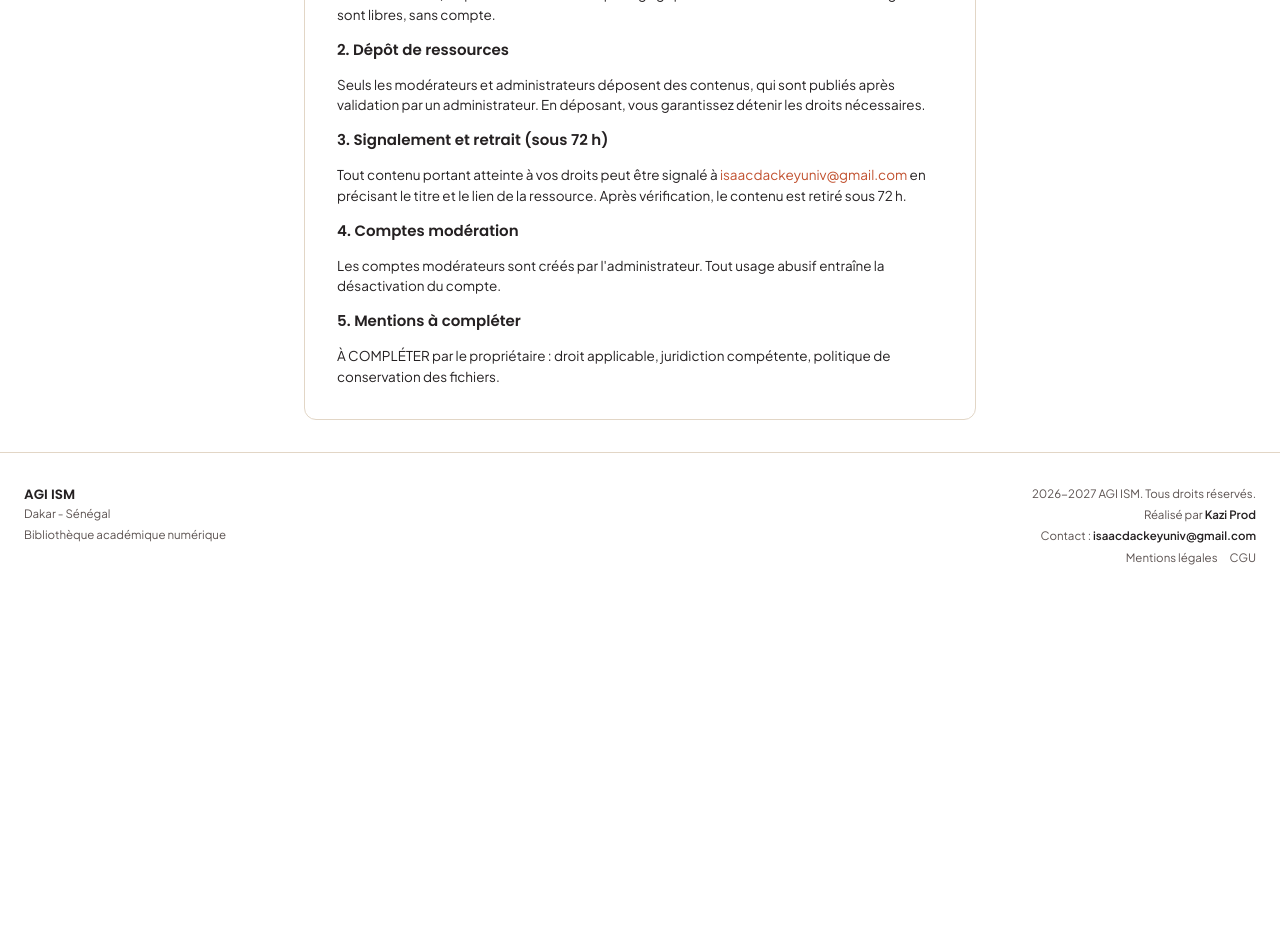
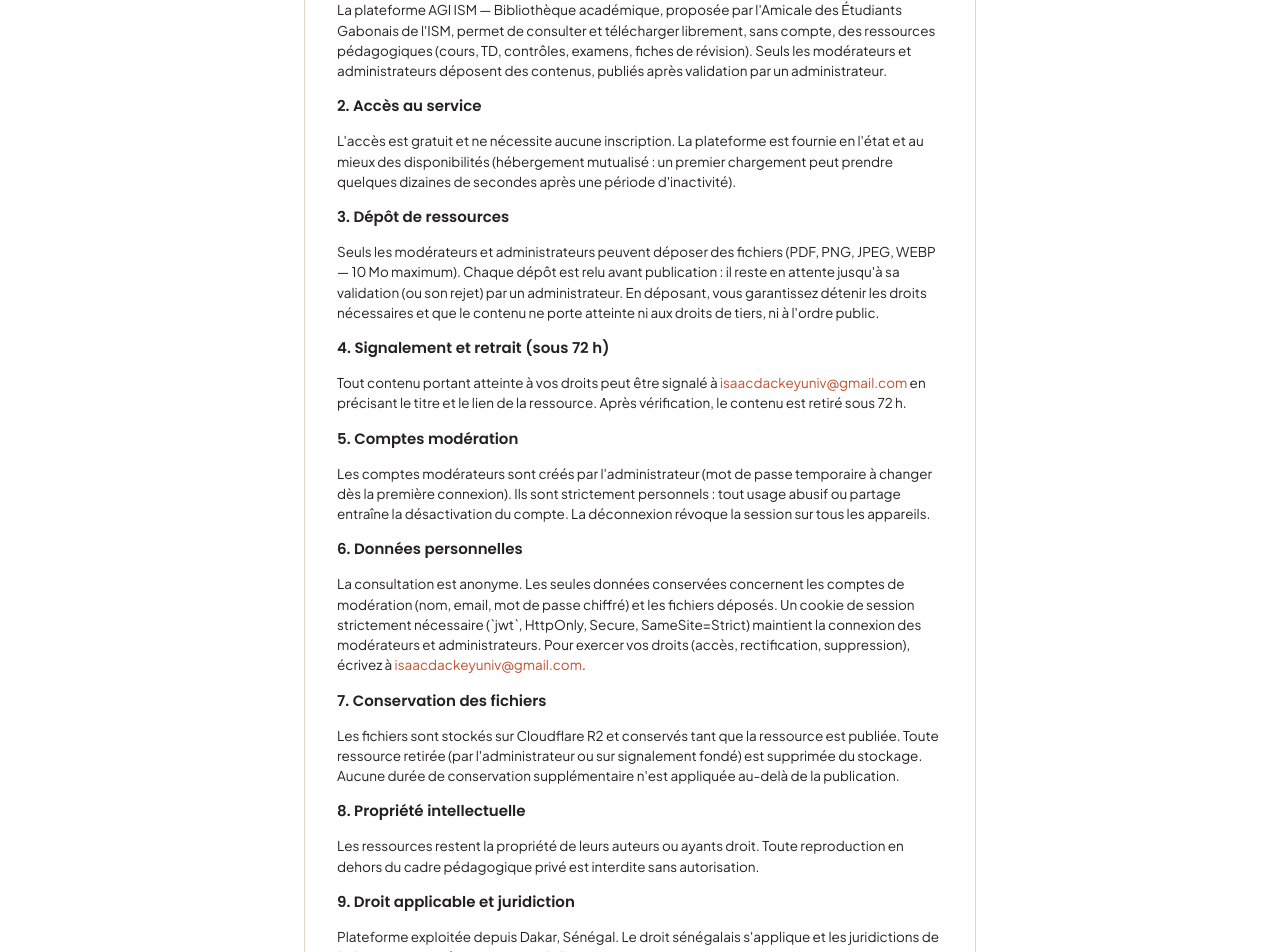
Before and after one commit to Isaacdackey/AGI_ISM, a Next.js app in the folder frontend/: page /cgu in a window 1280 px wide. Shown: the part 240-1192 px from the top of the page. Before the commit the page ends 838 px from the top, so only its background shows below. Built offline with nearby package versions, Linux system fonts and the light colour scheme; no server answers.

Commit message:
feat(front): CGU completes (conservation, droit applicable, donnees)

```diff
--- a/frontend/app/cgu/page.tsx
+++ b/frontend/app/cgu/page.tsx
@@ -6,16 +6,93 @@ export default function Cgu() {
   return (
     <div className="max-w-2xl mx-auto bg-white rounded-[12px] border border-sand p-6 sm:p-8 space-y-4 text-[13.5px] leading-[1.6] text-ink">
       <h1 className="text-[20px] font-bold font-poppins">Conditions générales d&apos;utilisation</h1>
+      <p className="text-ink-secondary">Dernière mise à jour : octobre 2026.</p>
+
       <h2 className="font-semibold font-poppins text-[15px]">1. Objet</h2>
-      <p>La plateforme AGI ISM — Bibliothèque académique permet de consulter, télécharger et (pour les modérateurs) déposer des ressources pédagogiques. La consultation et le téléchargement sont libres, sans compte.</p>
-      <h2 className="font-semibold font-poppins text-[15px]">2. Dépôt de ressources</h2>
-      <p>Seuls les modérateurs et administrateurs déposent des contenus, qui sont publiés après validation par un administrateur. En déposant, vous garantissez détenir les droits nécessaires.</p>
-      <h2 className="font-semibold font-poppins text-[15px]">3. Signalement et retrait (sous 72 h)</h2>
-      <p>Tout contenu portant atteinte à vos droits peut être signalé à <a href={`mailto:${CONTACT_EMAIL}`} className="text-terracotta hover:underline break-all">{CONTACT_EMAIL}</a> en précisant le titre et le lien de la ressource. Après vérification, le contenu est retiré sous 72 h.</p>
-      <h2 className="font-semibold font-poppins text-[15px]">4. Comptes modération</h2>
-      <p>Les comptes modérateurs sont créés par l&apos;administrateur. Tout usage abusif entraîne la désactivation du compte.</p>
-      <h2 className="font-semibold font-poppins text-[15px]">5. Mentions à compléter</h2>
-      <p>À COMPLÉTER par le propriétaire : droit applicable, juridiction compétente, politique de conservation des fichiers.</p>
+      <p>
+        La plateforme AGI ISM — Bibliothèque académique, proposée par l&apos;Amicale des
+        Étudiants Gabonais de l&apos;ISM, permet de consulter et télécharger librement,
+        sans compte, des ressources pédagogiques (cours, TD, contrôles, examens, fiches
+        de révision). Seuls les modérateurs et administrateurs déposent des contenus,
+        publiés après validation par un administrateur.
+      </p>
+
+      <h2 className="font-semibold font-poppins text-[15px]">2. Accès au service</h2>
+      <p>
+        L&apos;accès est gratuit et ne nécessite aucune inscription. La plateforme est
+        fournie en l&apos;état et au mieux des disponibilités (hébergement mutualisé :
+        un premier chargement peut prendre quelques dizaines de secondes après une
+        période d&apos;inactivité).
+      </p>
+
+      <h2 className="font-semibold font-poppins text-[15px]">3. Dépôt de ressources</h2>
+      <p>
+        Seuls les modérateurs et administrateurs peuvent déposer des fichiers
+        (PDF, PNG, JPEG, WEBP — 10&nbsp;Mo maximum). Chaque dépôt est relu avant
+        publication : il reste en attente jusqu&apos;à sa validation (ou son rejet)
+        par un administrateur. En déposant, vous garantissez détenir les droits
+        nécessaires et que le contenu ne porte atteinte ni aux droits de tiers, ni à
+        l&apos;ordre public.
+      </p>
+
+      <h2 className="font-semibold font-poppins text-[15px]">4. Signalement et retrait (sous 72&nbsp;h)</h2>
+      <p>
+        Tout contenu portant atteinte à vos droits peut être signalé à{" "}
+        <a href={`mailto:${CONTACT_EMAIL}`} className="text-terracotta hover:underline break-all">
+          {CONTACT_EMAIL}
+        </a>{" "}
+        en précisant le titre et le lien de la ressource. Après vérification, le contenu
+        est retiré sous 72&nbsp;h.
+      </p>
+
+      <h2 className="font-semibold font-poppins text-[15px]">5. Comptes modération</h2>
+      <p>
+        Les comptes modérateurs sont créés par l&apos;administrateur (mot de passe
+        temporaire à changer dès la première connexion). Ils sont strictement
+        personnels : tout usage abusif ou partage entraîne la désactivation du compte.
+        La déconnexion révoque la session sur tous les appareils.
+      </p>
+
+      <h2 className="font-semibold font-poppins text-[15px]">6. Données personnelles</h2>
+      <p>
+        La consultation est anonyme. Les seules données conservées concernent les
+        comptes de modération (nom, email, mot de passe chiffré) et les fichiers
+        déposés. Un cookie de session strictement nécessaire (`jwt`, HttpOnly, Secure,
+        SameSite=Strict) maintient la connexion des modérateurs et administrateurs.
+        Pour exercer vos droits (accès, rectification, suppression), écrivez à{" "}
+        <a href={`mailto:${CONTACT_EMAIL}`} className="text-terracotta hover:underline break-all">
+          {CONTACT_EMAIL}
+        </a>
+        .
+      </p>
+
+      <h2 className="font-semibold font-poppins text-[15px]">7. Conservation des fichiers</h2>
+      <p>
+        Les fichiers sont stockés sur Cloudflare R2 et conservés tant que la ressource
+        est publiée. Toute ressource retirée (par l&apos;administrateur ou sur
+        signalement fondé) est supprimée du stockage. Aucune durée de conservation
+        supplémentaire n&apos;est appliquée au-delà de la publication.
+      </p>
+
+      <h2 className="font-semibold font-poppins text-[15px]">8. Propriété intellectuelle</h2>
+      <p>
+        Les ressources restent la propriété de leurs auteurs ou ayants droit. Toute
+        reproduction en dehors du cadre pédagogique privé est interdite sans
+        autorisation.
+      </p>
+
+      <h2 className="font-semibold font-poppins text-[15px]">9. Droit applicable et juridiction</h2>
+      <p>
+        Plateforme exploitée depuis Dakar, Sénégal. Le droit sénégalais s&apos;applique
+        et les juridictions de Dakar sont compétentes en cas de litige.
+      </p>
+
+      <h2 className="font-semibold font-poppins text-[15px]">10. Évolution des CGU</h2>
+      <p>
+        Ces conditions peuvent évoluer ; la version en ligne prévaut. En cas de
+        modification substantielle, un bandeau d&apos;information sera affiché sur la
+        plateforme.
+      </p>
     </div>
   );
 }
```
